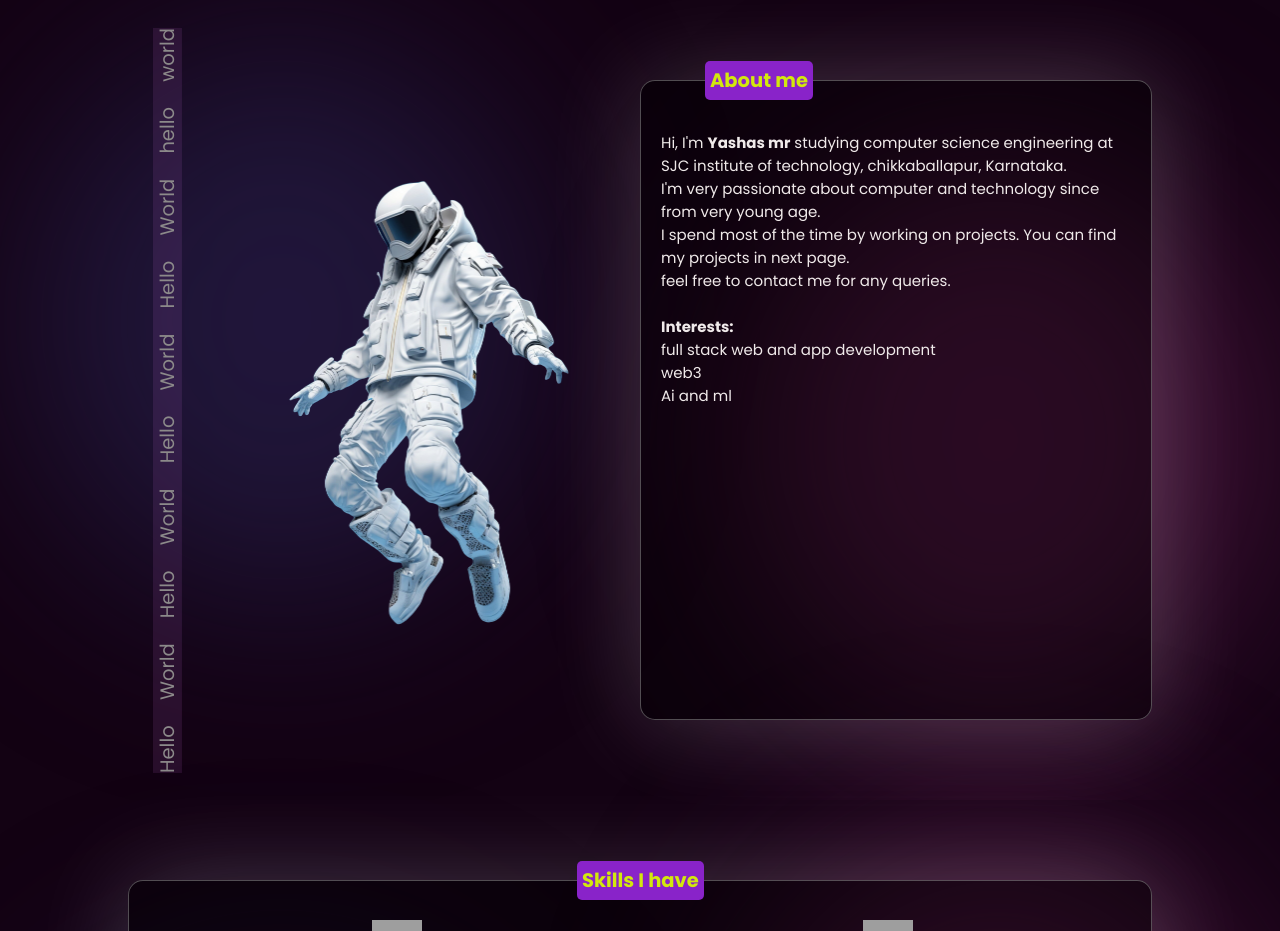
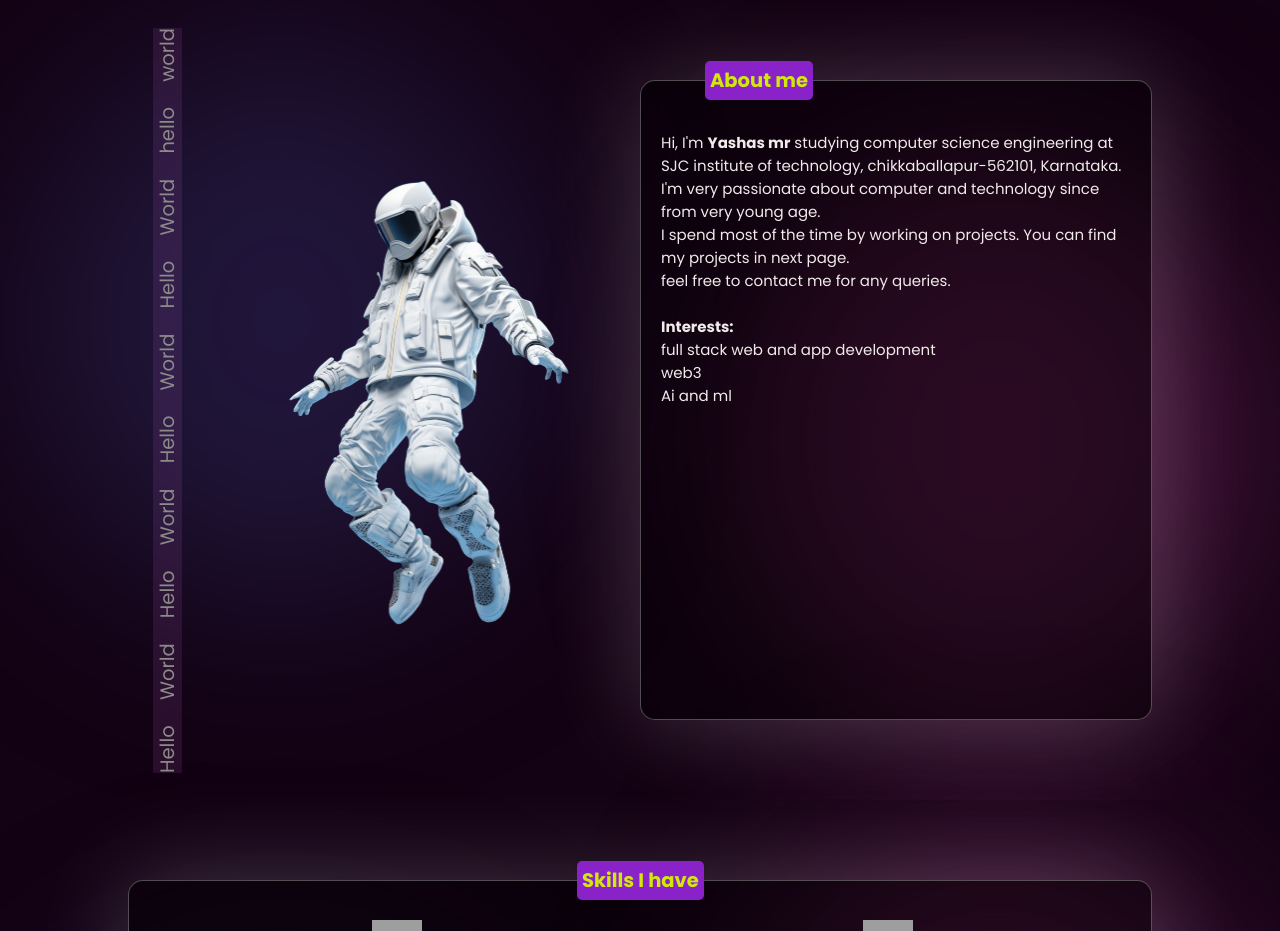
Before and after one commit to yashas-ravi/portfolio, a React (Create React App) app: page / in a window 1280 px wide. Shown: the part 800-1731 px from the top of the page. Built offline with nearby package versions, Linux system fonts and the light colour scheme; grey boxes are pictures that could not be loaded; a web font is replaced by a local one.

Commit message:
modified about page

```diff
--- a/src/pages/aboutPage/About.jsx
+++ b/src/pages/aboutPage/About.jsx
@@ -8,7 +8,7 @@ export const About = () => {
             <div className={styles.aboutBox}>
                 <h1 className={styles.a1}>About me</h1>
                 <p>
-                    Hi, I'm <b>Yashas mr</b> studying computer science engineering at SJC institute of technology, chikkaballapur, Karnataka.<br/> I'm very passionate about computer and technology since from very young age.<br/> I spend most of the time by working on projects. You can find my projects in next page. <br />feel free to contact me for any queries.<br /><br /> <b>Interests:</b> <br/>full stack web and app development <br />web3 <br />Ai and ml
+                    Hi, I'm <b>Yashas mr</b> studying computer science engineering at SJC institute of technology, chikkaballapur-562101, Karnataka.<br/> I'm very passionate about computer and technology since from very young age.<br/> I spend most of the time by working on projects. You can find my projects in next page. <br />feel free to contact me for any queries.<br /><br /> <b>Interests:</b> <br/>full stack web and app development <br />web3 <br />Ai and ml
                 </p>
             </div>
             <div className={styles.colorBox1}></div>
```
